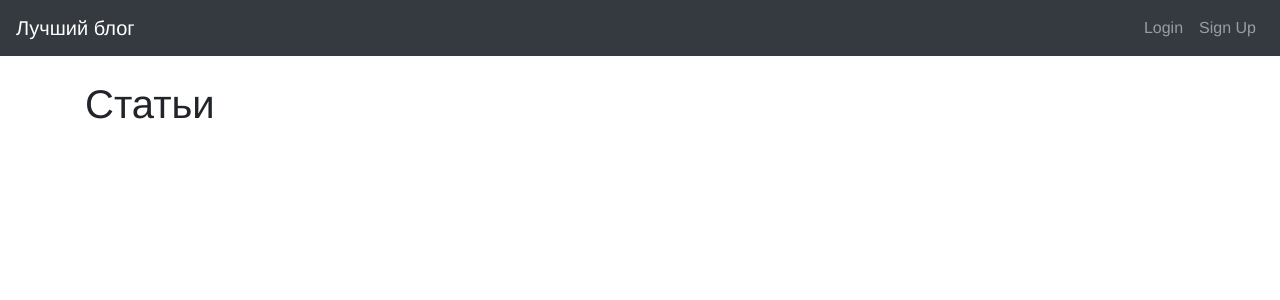
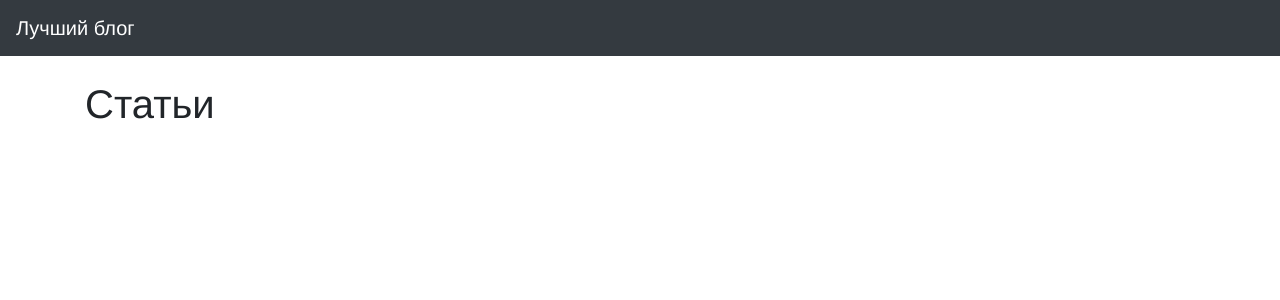
Before and after one commit to N-Attack/django_lesson_2, a Django app: page /blog/ in a window 1280 px wide. Shown: the top 300 px of the page. Run offline with Django 3.2, Linux system fonts and the light colour scheme; data that the repository does not hold is empty; some libraries are stand-ins or nearby versions.

Commit message:
templates

```diff
--- a/blog/models.py
+++ b/blog/models.py
@@ -1,6 +1,7 @@
 from django.db import models
 from django.urls import reverse
 from markdown import markdown
+from django.contrib.auth.models import User
 
 
 class Article(models.Model):
--- a/blog/templates/base.html
+++ b/blog/templates/base.html
@@ -27,27 +27,27 @@
         <span class="navbar-toggler-icon"></span>
     </button>
     <div class="collapse navbar-collapse" id="navbarNav">
-        <ul class="navbar-nav mr-auto">
-            {% if user.is_authenticated %}
-                <li class="nav-item">
-                    <a class="nav-link">Hello, {{ user }}</a>
-                </li>
-            {% endif %}
-        </ul>
-        <ul class="navbar-nav ml-auto">
-            {% if user.is_authenticated %}
-                <li class="nav-item">
-                    <a class="nav-link" href="{% url "blog:logout" %}">Logout</a>
-                </li>
-            {% else %}
-                <li class="nav-item">
-                    <a class="nav-link" href="{% url "blog:login" %}">Login</a>
-                </li>
-                <li class="nav-item">
-                    <a class="nav-link" href="{% url "blog:signup" %}">Sign Up</a>
-                </li>
-            {% endif %}
-        </ul>
+{#        <ul class="navbar-nav mr-auto">#}
+{#            {% if user.is_authenticated %}#}
+{#                <li class="nav-item">#}
+{#                    <a class="nav-link">Hello, {{ user }}</a>#}
+{#                </li>#}
+{#            {% endif %}#}
+{#        </ul>#}
+{#        <ul class="navbar-nav ml-auto">#}
+{#            {% if user.is_authenticated %}#}
+{#                <li class="nav-item">#}
+{#                    <a class="nav-link" href="{% url "blog:logout" %}">Logout</a>#}
+{#                </li>#}
+{#            {% else %}#}
+{#                <li class="nav-item">#}
+{#                    <a class="nav-link" href="{% url "blog:login" %}">Login</a>#}
+{#                </li>#}
+{#                <li class="nav-item">#}
+{#                    <a class="nav-link" href="{% url "blog:signup" %}">Sign Up</a>#}
+{#                </li>#}
+{#            {% endif %}#}
+{#        </ul>#}
     </div>
 </nav>
 
--- a/blog/urls.py
+++ b/blog/urls.py
@@ -8,9 +8,9 @@ urlpatterns = [
     path('', views.IndexView.as_view(), name='index'),
     path('<int:pk>/', views.ArticleView.as_view(), name='article'),
     path('<int:pk>/new_comment', views.NewComment.as_view(), name='new_comment'),
-
-    path('login/', LoginView.as_view(), name='login'),
-    path('logout/', LogoutView.as_view(), name='logout'),
-
-    path('signup/', views.SignUp.as_view(), name='signup'),
+    #
+    # path('login/', LoginView.as_view(), name='login'),
+    # path('logout/', LogoutView.as_view(), name='logout'),
+    #
+    # path('signup/', views.SignUp.as_view(), name='signup'),
 ]
--- a/blog/views.py
+++ b/blog/views.py
@@ -24,19 +24,28 @@ class ArticleView(generic.DetailView):
     template_name = 'article.html'
 
 
-class NewComment(LoginRequiredMixin, CreateView):
+class NewComment(CreateView):
     model = Comment
     form_class = CommentForm
     template_name = 'new_comment_form.html'
-    login_url = reverse_lazy('blog:login')
-    redirect_field_name = REDIRECT_FIELD_NAME
 
     def form_valid(self, form):
         form.instance.article = get_object_or_404(Article, *self.args, **self.kwargs)
         return super(NewComment, self).form_valid(form)
 
-
-class SignUp(CreateView):
-    form_class = UserCreationForm
-    template_name = 'registration/signup.html'
-    redirect_field_name = REDIRECT_FIELD_NAME
+# class NewComment(LoginRequiredMixin, CreateView):
+#     model = Comment
+#     form_class = CommentForm
+#     template_name = 'new_comment_form.html'
+#     login_url = reverse_lazy('blog:login')
+#     redirect_field_name = REDIRECT_FIELD_NAME
+#
+#     def form_valid(self, form):
+#         form.instance.article = get_object_or_404(Article, *self.args, **self.kwargs)
+#         return super(NewComment, self).form_valid(form)
+#
+#
+# class SignUp(CreateView):
+#     form_class = UserCreationForm
+#     template_name = 'registration/signup.html'
+#     redirect_field_name = REDIRECT_FIELD_NAME
```
Also changed, not shown: django_lesson/settings.py (+19 -19 lines).
